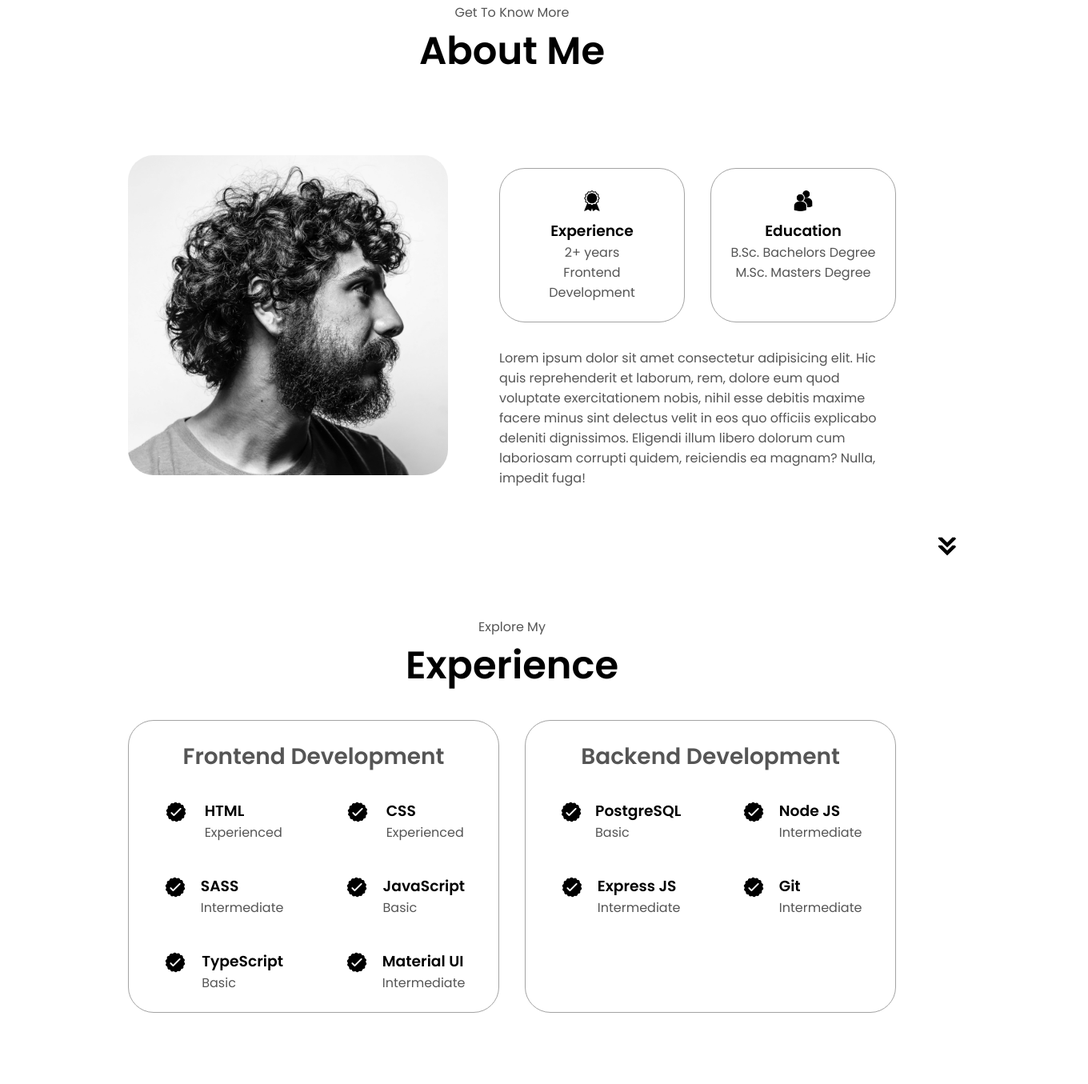
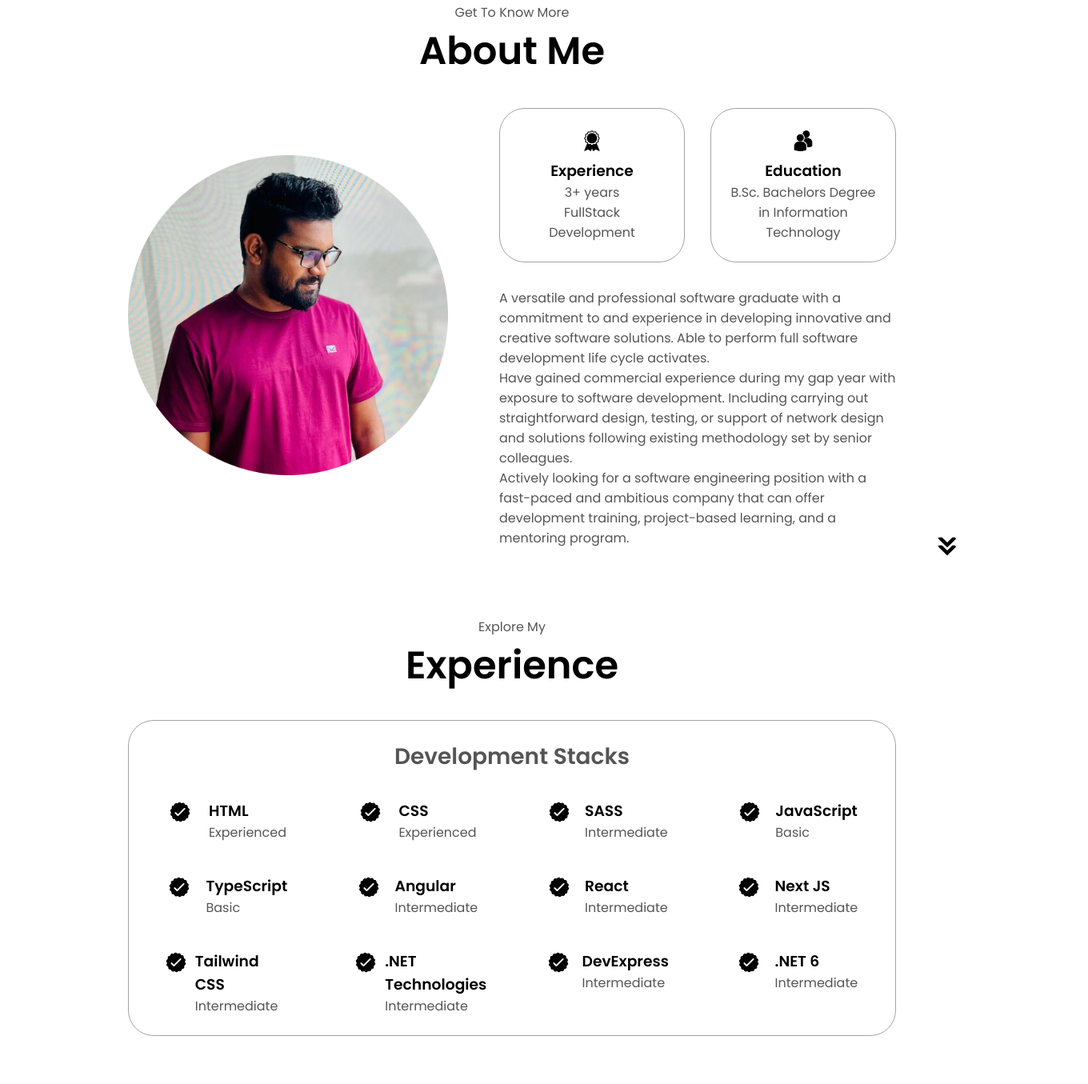
Before and after one commit to TharakaMadushan/my-portfolio, a plain HTML site: page index.html in a window 1280 px wide. Shown: the part 925-2280 px from the top of the page at 80% size, 1360 px wide, since content can reach past the window. Drawn offline with Linux system fonts and the light colour scheme.

Commit message:
completed_20231001

```diff
--- a/index.html
+++ b/index.html
@@ -1,5 +1,6 @@
 <!DOCTYPE html>
 <html lang="en">
+
 <head>
   <meta charset="UTF-8" />
   <meta http-equiv="X-UA-Compatible" content="IE=edge" />
@@ -8,6 +9,7 @@
   <link rel="stylesheet" href="style.css" />
   <link rel="stylesheet" href="mediaqueries.css" />
 </head>
+
 <body>
   <nav id="desktop-nav">
     <div class="logo">Tharaka Madushan</div>
@@ -15,7 +17,7 @@
       <ul class="nav-links">
         <li><a href="#about">About</a></li>
         <li><a href="#experience">Experience</a></li>
-          <li><a href="#projects">Projects</a></li>
+        <!-- <li><a href="#projects">Projects</a></li> -->
         <li><a href="#contact">Contact</a></li>
       </ul>
     </div>
@@ -38,17 +40,14 @@
   </nav>
   <section id="profile">
     <div class="section__pic-container">
-        <img src="./assets/profile-pic.png" alt="John Doe profile picture" />
+      <img src="./assets/Tharaka.png" alt="Tharaka Madushan profile picture" />
     </div>
     <div class="section__text">
       <p class="section__text__p1">Hello, I'm</p>
       <h1 class="title">Tharaka Madushan</h1>
       <p class="section__text__p2">FullStack Developer</p>
       <div class="btn-container">
-          <button
-            class="btn btn-color-2"
-            onclick="window.open('./assets/resume-example.pdf')"
-          >
+        <button class="btn btn-color-2" onclick="window.open('./assets/resume-example.pdf')">
           Download CV
         </button>
         <button class="btn btn-color-1" onclick="location.href='./#contact'">
@@ -56,18 +55,10 @@
         </button>
       </div>
       <div id="socials-container">
-          <img
-            src="./assets/linkedin.png"
-            alt="My LinkedIn profile"
-            class="icon"
-            onclick="location.href='https://linkedin.com/'"
-          />
-          <img
-            src="./assets/github.png"
-            alt="My Github profile"
-            class="icon"
-            onclick="location.href='https://github.com/'"
-          />
+        <img src="./assets/linkedin.png" alt="My LinkedIn profile" class="icon"
+          onclick="location.href='https://linkedin.com/'" />
+        <img src="./assets/github.png" alt="My Github profile" class="icon"
+          onclick="location.href='https://github.com/'" />
       </div>
     </div>
   </section>
@@ -76,51 +67,34 @@
     <h1 class="title">About Me</h1>
     <div class="section-container">
       <div class="section__pic-container">
-          <img
-            src="./assets/about-pic.png"
-            alt="Profile picture"
-            class="about-pic"
-          />
+        <img src="./assets/Tharaka2.jpg" alt="Profile picture" class="about-pic" />
       </div>
       <div class="about-details-container">
         <div class="about-containers">
           <div class="details-container">
-              <img
-                src="./assets/experience.png"
-                alt="Experience icon"
-                class="icon"
-              />
+            <img src="./assets/experience.png" alt="Experience icon" class="icon" />
             <h3>Experience</h3>
-              <p>2+ years <br />Frontend Development</p>
+            <p>3+ years <br />FullStack Development</p>
           </div>
           <div class="details-container">
-              <img
-                src="./assets/education.png"
-                alt="Education icon"
-                class="icon"
-              />
+            <img src="./assets/education.png" alt="Education icon" class="icon" />
             <h3>Education</h3>
-              <p>B.Sc. Bachelors Degree<br />M.Sc. Masters Degree</p>
+            <p>B.Sc. Bachelors Degree in Information Technology</p>
           </div>
         </div>
         <div class="text-container">
           <p>
-              Lorem ipsum dolor sit amet consectetur adipisicing elit. Hic quis
-              reprehenderit et laborum, rem, dolore eum quod voluptate
-              exercitationem nobis, nihil esse debitis maxime facere minus sint
-              delectus velit in eos quo officiis explicabo deleniti dignissimos.
-              Eligendi illum libero dolorum cum laboriosam corrupti quidem,
-              reiciendis ea magnam? Nulla, impedit fuga!
-            </p>
+            A versatile and professional software graduate with a commitment to and experience in developing innovative
+            and creative software solutions. Able to perform full software development life cycle activates.</p>
+          <p>Have gained commercial experience during my gap year with exposure to software development. Including
+            carrying out straightforward design, testing, or support of network design and solutions following existing
+            methodology set by senior colleagues.</p>
+          <p>Actively looking for a software engineering position with a fast-paced and ambitious company that can offer
+            development training, project-based learning, and a mentoring program.</p>
         </div>
       </div>
     </div>
-      <img
-        src="./assets/arrow.png"
-        alt="Arrow icon"
-        class="icon arrow"
-        onclick="location.href='./#experience'"
-      />
+    <img src="./assets/arrow.png" alt="Arrow icon" class="icon arrow" onclick="location.href='./#experience'" />
   </section>
   <section id="experience">
     <p class="section__text__p1">Explore My</p>
@@ -128,120 +102,89 @@
     <div class="experience-details-container">
       <div class="about-containers">
         <div class="details-container">
-            <h2 class="experience-sub-title">Frontend Development</h2>
+          <h2 class="experience-sub-title">Development Stacks</h2>
           <div class="article-container">
             <article>
-                <img
-                  src="./assets/checkmark.png"
-                  alt="Experience icon"
-                  class="icon"
-                />
+              <img src="./assets/checkmark.png" alt="Experience icon" class="icon" />
               <div>
                 <h3>HTML</h3>
                 <p>Experienced</p>
               </div>
             </article>
             <article>
-                <img
-                  src="./assets/checkmark.png"
-                  alt="Experience icon"
-                  class="icon"
-                />
+              <img src="./assets/checkmark.png" alt="Experience icon" class="icon" />
               <div>
                 <h3>CSS</h3>
                 <p>Experienced</p>
               </div>
             </article>
             <article>
-                <img
-                  src="./assets/checkmark.png"
-                  alt="Experience icon"
-                  class="icon"
-                />
+              <img src="./assets/checkmark.png" alt="Experience icon" class="icon" />
               <div>
                 <h3>SASS</h3>
                 <p>Intermediate</p>
               </div>
             </article>
             <article>
-                <img
-                  src="./assets/checkmark.png"
-                  alt="Experience icon"
-                  class="icon"
-                />
+              <img src="./assets/checkmark.png" alt="Experience icon" class="icon" />
               <div>
                 <h3>JavaScript</h3>
                 <p>Basic</p>
               </div>
             </article>
             <article>
-                <img
-                  src="./assets/checkmark.png"
-                  alt="Experience icon"
-                  class="icon"
-                />
+              <img src="./assets/checkmark.png" alt="Experience icon" class="icon" />
               <div>
                 <h3>TypeScript</h3>
                 <p>Basic</p>
               </div>
             </article>
             <article>
-                <img
-                  src="./assets/checkmark.png"
-                  alt="Experience icon"
-                  class="icon"
-                />
+              <img src="./assets/checkmark.png" alt="Experience icon" class="icon" />
               <div>
-                  <h3>Material UI</h3>
-                  <p>Intermediate</p>
-                </div>
-              </article>
-            </div>
-          </div>
-          <div class="details-container">
-            <h2 class="experience-sub-title">Backend Development</h2>
-            <div class="article-container">
-              <article>
-                <img
-                  src="./assets/checkmark.png"
-                  alt="Experience icon"
-                  class="icon"
-                />
-                <div>
-                  <h3>PostgreSQL</h3>
-                  <p>Basic</p>
-                </div>
-              </article>
-              <article>
-                <img
-                  src="./assets/checkmark.png"
-                  alt="Experience icon"
-                  class="icon"
-                />
-                <div>
-                  <h3>Node JS</h3>
+                <h3>Angular</h3>
                 <p>Intermediate</p>
               </div>
             </article>
             <article>
-                <img
-                  src="./assets/checkmark.png"
-                  alt="Experience icon"
-                  class="icon"
-                />
+              <img src="./assets/checkmark.png" alt="Experience icon" class="icon" />
               <div>
-                  <h3>Express JS</h3>
+                <h3>React</h3>
                 <p>Intermediate</p>
               </div>
             </article>
             <article>
-                <img
-                  src="./assets/checkmark.png"
-                  alt="Experience icon"
-                  class="icon"
-                />
+              <img src="./assets/checkmark.png" alt="Experience icon" class="icon" />
               <div>
-                  <h3>Git</h3>
+                <h3>Next JS</h3>
+                <p>Intermediate</p>
+              </div>
+            </article>
+            <article>
+              <img src="./assets/checkmark.png" alt="Experience icon" class="icon" />
+              <div>
+                <h3>Tailwind CSS</h3>
+                <p>Intermediate</p>
+              </div>
+            </article>
+            <article>
+              <img src="./assets/checkmark.png" alt="Experience icon" class="icon" />
+              <div>
+                <h3>.NET Technologies</h3>
+                <p>Intermediate</p>
+              </div>
+            </article>
+            <article>
+              <img src="./assets/checkmark.png" alt="Experience icon" class="icon" />
+              <div>
+                <h3>DevExpress</h3>
+                <p>Intermediate</p>
+              </div>
+            </article>
+            <article>
+              <img src="./assets/checkmark.png" alt="Experience icon" class="icon" />
+              <div>
+                <h3>.NET 6</h3>
                 <p>Intermediate</p>
               </div>
             </article>
@@ -249,14 +192,9 @@
         </div>
       </div>
     </div>
-      <img
-        src="./assets/arrow.png"
-        alt="Arrow icon"
-        class="icon arrow"
-        onclick="location.href='./#projects'"
-      />
+    <img src="./assets/arrow.png" alt="Arrow icon" class="icon arrow" onclick="location.href='./#projects'" />
   </section>
-    <section id="projects">
+  <!-- <section id="projects">
       <p class="section__text__p1">Browse My Recent</p>
       <h1 class="title">Projects</h1>
       <div class="experience-details-container">
@@ -335,31 +273,18 @@
           </div> -->
   </div>
   </div>
-      <img
-        src="./assets/arrow.png"
-        alt="Arrow icon"
-        class="icon arrow"
-        onclick="location.href='./#contact'"
-      />
-    </section>
+  <img src="./assets/arrow.png" alt="Arrow icon" class="icon arrow" onclick="location.href='./#contact'" />
+  </section> -->
   <section id="contact">
     <p class="section__text__p1">Get in Touch</p>
     <h1 class="title">Contact Me</h1>
     <div class="contact-info-upper-container">
       <div class="contact-info-container">
-          <img
-            src="./assets/email.png"
-            alt="Email icon"
-            class="icon contact-icon email-icon"
-          />
+        <img src="./assets/email.png" alt="Email icon" class="icon contact-icon email-icon" />
         <p><a href="mailto:mtharaka37@gmail.com">mtharaka37@gmail.com</a></p>
       </div>
       <div class="contact-info-container">
-          <img
-            src="./assets/linkedin.png"
-            alt="LinkedIn icon"
-            class="icon contact-icon"
-          />
+        <img src="./assets/linkedin.png" alt="LinkedIn icon" class="icon contact-icon" />
         <p><a href="https://www.linkedin.com">LinkedIn</a></p>
       </div>
     </div>
@@ -370,7 +295,7 @@
         <ul class="nav-links">
           <li><a href="#about">About</a></li>
           <li><a href="#experience">Experience</a></li>
-            <li><a href="#projects">Projects</a></li>
+          <!-- <li><a href="#projects">Projects</a></li> -->
           <li><a href="#contact">Contact</a></li>
         </ul>
       </div>
@@ -379,4 +304,5 @@
   </footer>
   <script src="script.js"></script>
 </body>
+
 </html>
```
Also changed, not shown: assets/Tharaka2.jpg (added), 2 other files. Lines whose indentation alone changed are shown as unchanged.
